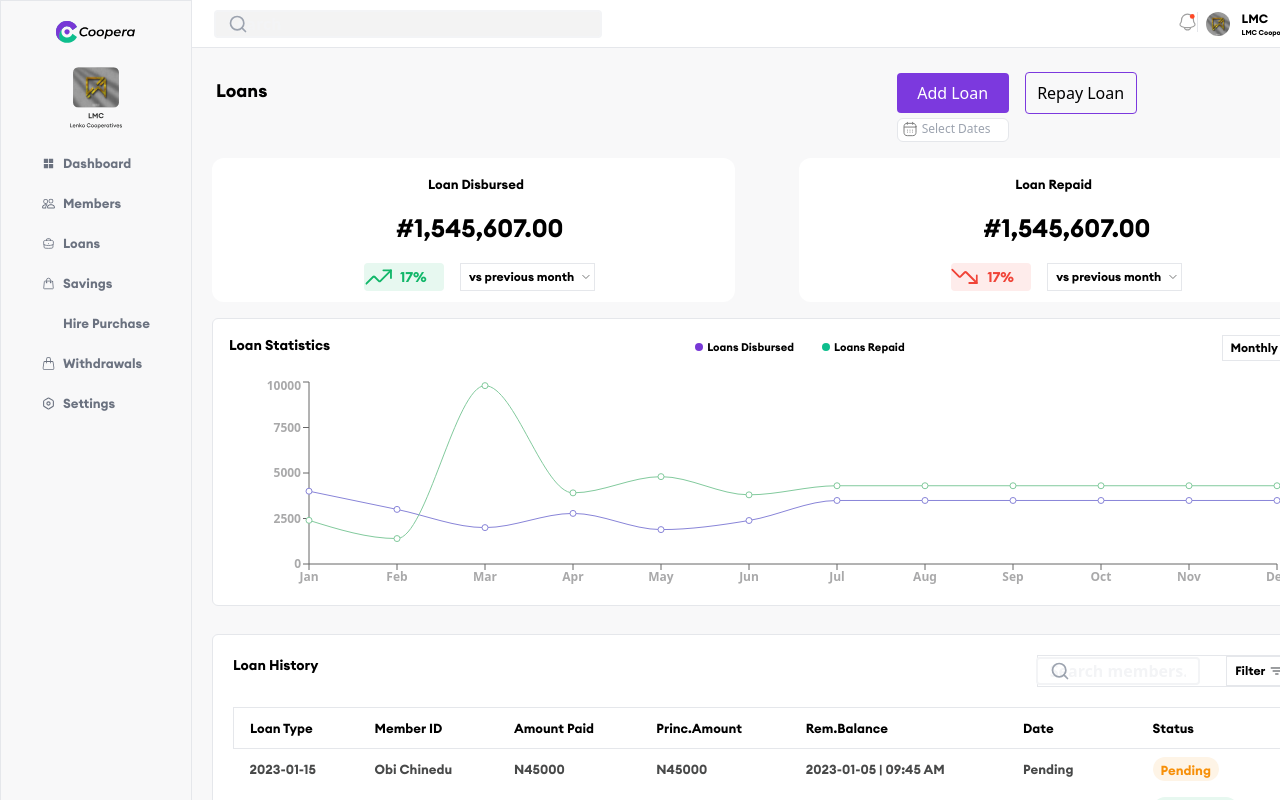
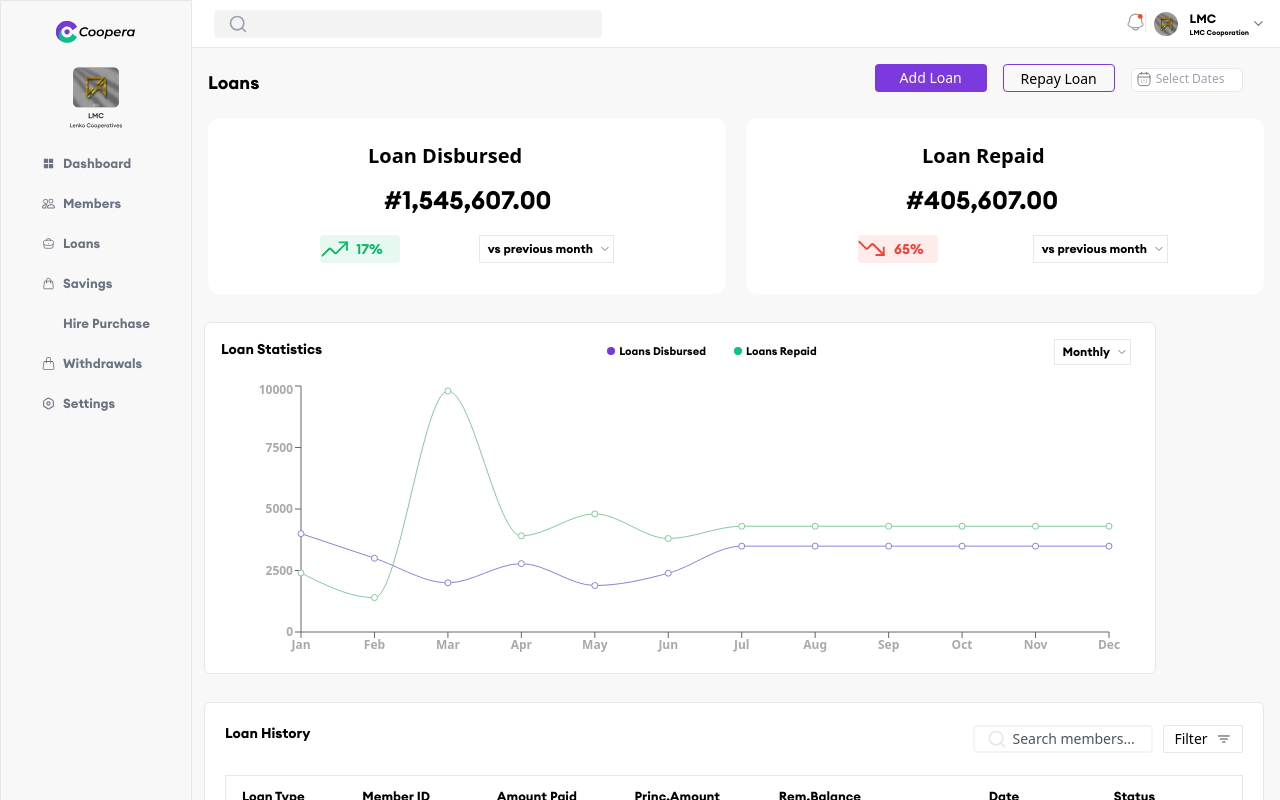
Before and after one commit to CooperaApp/coopera-Frontend, a React (Vite) app: page /loan in a window 1280 px wide. Shown: the top 800 px of the page. Built offline with nearby package versions, Linux system fonts and the light colour scheme; some icons are missing.

Commit message:
Merge Complete

```diff
--- a/src/pages/authorization/Loan.jsx
+++ b/src/pages/authorization/Loan.jsx
@@ -5,8 +5,8 @@ import LoanBody from "../body/LoanBody";
 function Loan() {
   return (
     <div
-      className="flex flex-row bg-white-100 overview-x-hidden"
-      style={{ backgroundColor: "#F8F8F9", overflowX: "hidden"}}
+      className="flex flex-row bg-white-100 overview-x-auto"
+      style={{ backgroundColor: "#F8F8F9"}}
     >
       <div>
         <SideBar />
--- a/src/pages/authorization/Savings.jsx
+++ b/src/pages/authorization/Savings.jsx
@@ -50,7 +50,7 @@ const Savings = () => {
 
       <div className="w-full h-full">
         <TopNav />
-        <div className=" flex justify-between mx-4 mt-5 mb-5">
+        <div className=" flex justify-between mx-4 mt-2 mb-2">
           <div className="dashboard-header">Savings</div>
 
           <div className="flex gap-2">
--- a/src/pages/body/HiredPurchaseBody.jsx
+++ b/src/pages/body/HiredPurchaseBody.jsx
@@ -13,7 +13,7 @@ import "../../styles/HiredPurchaseBody.css";
 const HiredPurchaseBody = () => {
   return (
     <div className="h-full  overflow-y-hidden">
-      <div className="flex mt-2 mb-2 ml-4 mr-8">
+      <div className="flex mt-2 mb-2  ml-4 mr-8">
         <div className="dashboard-header">Hire Purchase</div>
 
         <div className="flex flex-row justify-between">
--- a/src/pages/body/LoanBody.jsx
+++ b/src/pages/body/LoanBody.jsx
@@ -1,31 +1,38 @@
 import LoanCards from "../molecule/LoanCards";
 import ReLineChart from "../molecule/reLineChart";
-import sort from "../../assets/images/svg/sort.svg";
+// import sort from "../../assets/images/svg/sort.svg";
 import { LuSearch } from "react-icons/lu";
 import LoanTable from "../molecule/LoanTable";
 import CustomDatePicker from "../molecule/CustomDatePicker";
-
+import Filter from "../../assets/images/svg/Filter.svg";
 
 function LoanBody() {
   return (
-    <div className="p-2 overview-y-scroll">
+    <div className="overview-y-scroll">
       <div className="flex flex-shrink-0 justify-between w-5/6 p-2 m-2">
         <div className="dashboard-header">Loans</div>
-        <div className="loanHeader-buttons">
+
+        <div className="flex -mr-40">
+          <div>
             <button
-            className="mr-4 p-2 rounded w-28 "
+              className="mr-4 p-1 rounded w-28 h-7 text-sm "
               style={{ background: "#7C39DE", color: "white" }}
             >
               Add Loan
             </button>
+          </div>
+
+          <div>
             <button
-            className=" p-2 rounded w-28 "
+              className="p-1 rounded w-28 cursor-pointer text-sm h-7"
               style={{ border: "solid 1pt #7C39DE" }}
             >
               Repay Loan
             </button>
-          <div >
-            <CustomDatePicker/>
+          </div>
+
+          <div className="ml-4">
+            <CustomDatePicker />
           </div>
         </div>
       </div>
@@ -42,22 +49,22 @@ function LoanBody() {
             <p className="heading">Loan History</p>
           </div>
 
-          <div className="border flex justify-between">
-            <div className="w-full max-w-md relative flex items-center text-gray-400 focus-within:text-gray-600">
-              <LuSearch className="w-5 h-5 absolute ml-3 pointer-events-none mr-2" />
+          <div className="flex  justify-between">
+            <div className=" relative flex items-center text-gray-200 focus-within:text-gray-400">
+              <LuSearch className="w-5 h-5 absolute ml-3 pointer-events-none" />
               <input
                 type="text"
                 name="search"
-                placeholder="Search members..."
+                placeholder="       Search members..."
                 autoComplete="off"
                 aria-label="Search"
-                className="search-bar pr-3 pl-10 py-2 font-semibold h-8 w-40 placeholder-gray-100 text-blue rounded-sm border-none ring-2 ring-gray-100 focus:ring-gray-500 focus:ring-2"
+                className="search-bar  pr-3 pl-10 py-2 font-normal text-sm h-8 w-44 placeholder-gray-600  rounded-sm border-none ring-2 ring-gray-100 focus:ring-gray-500 focus:ring-2"
                 style={{ backgroundColor: "#FFFFFF" }}
               />
             </div>
-            <div className="border items-center justify-center flex ml-3 p-2">
-              <p className="previous-month-styling ml-2">Filter</p>
-              <img src={sort} alt="No Img" className="w-4 h-4 ml-1 mt-0" />
+            <div className="border items-center justify-center flex ml-3 h-7 w-20 mt-0.5 rounded-sm">
+              <p className="font-normal text-sm ">Filter</p>
+              <img src={Filter} alt="No Img" className="w-4 h-4 ml-2 mt-0" />
             </div>
           </div>
         </div>
--- a/src/pages/molecule/LoanCards.jsx
+++ b/src/pages/molecule/LoanCards.jsx
@@ -1,11 +1,85 @@
-import React from "react";
 import RedArrow from "../../assets/images/svg/Red-Arrow.svg";
 import GreenArrow from "../../assets/images/svg/Green-Arrow.svg";
 import ArrowOptions from "../../assets/images/svg/Arrow-Options.svg";
 
 function LoanCards() {
   return (
-    <div>
+    <div className="flex space-x-5 mr-4 mb-7 ">
+      <div className="bg-white ml-4 p-4 w-1/2 h-44 rounded-xl ">
+        <div className="h-32 p-0 mt-2">
+          <div className="p-0 flex justify-between mb-2">
+            <div className="">
+              <p className="text-xl font-semibold ml-36">Loan Disbursed</p>
+              <p className="mt-3 w-full card-amount ml-40">#1,545,607.00</p>
+            </div>
+          </div>
+          <div className="justify-between mt-4 flex h-7">
+            <div
+              className="flex ml-24 rounded h-full w-20"
+              style={{ backgroundColor: "#E7F8F0" }}
+            >
+              <img src={GreenArrow} alt="No Img" className="" />
+              <p
+                className="percentage-figure pl-2 mt-0.5"
+                style={{ color: "#12B76A" }}
+              >
+                17%
+              </p>
+            </div>
+            <div className="items-center justify-center h-full flex border h-4 w-30 mr-24">
+              <p className="previous-month-styling ml-2">vs previous month</p>
+              <img
+                src={ArrowOptions}
+                alt="No Img"
+                className="w-4 h-4 ml-1 mt-0"
+              />
+            </div>
+          </div>
+        </div>
+      </div>
+
+      <div className="bg-white p-4 w-1/2 h-44 rounded-xl ">
+        <div className="h-32  p-0 mt-2">
+          <div className="p-0 flex justify-between mb-2">
+            <div>
+              <p className="text-xl font-semibold ml-40">
+                Loan Repaid
+              </p>
+              <p className="mt-3 w-full card-amount ml-36">#405,607.00</p>
+            </div>
+          </div>
+          <div className="justify-between mt-4 flex h-7">
+            <div
+              className="flex ml-24 rounded h-full w-20"
+              style={{ backgroundColor: "#FEECEB" }}
+            >
+              <img src={RedArrow} alt="No Img" className="" />
+              <p
+                className="percentage-figure pl-2 mt-0.5"
+                style={{ color: "#F04438" }}
+              >
+                65%
+              </p>
+            </div>
+            <div className="items-center justify-center h-full flex border h-4 w-30 mr-20">
+              <p className="previous-month-styling ml-2">vs previous month</p>
+              <img
+                src={ArrowOptions}
+                alt="No Img"
+                className="w-4 h-4 ml-1 mt-0"
+              />
+            </div>
+          </div>
+        </div>
+      </div>
+    </div>
+  );
+}
+
+export default LoanCards;
+
+{
+  /* <div>
       <div className="flex">
         <div className="bg-white p-3 w-2/2 h-36 rounded-xl ml-3 mr-8 pl-14  items-center">
           <div className="h-32  p-0 ">
@@ -85,8 +159,5 @@ function LoanCards() {
           </div>
         </div>
       </div>
-    </div>
-  );
+    </div> */
 }
-
-export default LoanCards;
--- a/src/pages/molecule/ReLineChart.jsx
+++ b/src/pages/molecule/ReLineChart.jsx
@@ -157,8 +157,10 @@ import {
 
 const ReLineChart = () => {
   return (
-
-        <div className="  overview-x-hidden ml-3   mt-4 rounded-xl" style={{height:'18rem', width:'69.5rem'}}>
+    <div
+      className="  overview-x-hidden ml-3   mt-4 rounded-xl"
+      style={{ height: "22rem", width: "59.5rem" }}
+    >
       <div className="border p-4 bg-white h-full rounded-md w-1/2.2 overview-x-hidden ">
         <div className="justify-between flex">
           <p className="heading">Loan Statistics</p>
@@ -199,14 +201,21 @@ import {
               }}
             >
               {/* <CartesianGrid strokeDasharray="3 3" /> */}
-                  <XAxis dataKey="name"
+              <XAxis
+                dataKey="name"
                 tick={{
-                      fontSize: 12, fill: "#A9A9AA", fontWeight: "700" ,
-                    }} />
+                  fontSize: 12,
+                  fill: "#A9A9AA",
+                  fontWeight: "700",
+                }}
+              />
               <YAxis
                 tick={{
-                      fontSize: 12, fill: "#A9A9AA", fontWeight: "700" ,
-                    }} />
+                  fontSize: 12,
+                  fill: "#A9A9AA",
+                  fontWeight: "700",
+                }}
+              />
               <Tooltip />
               <Line
                 type="monotone"
@@ -219,9 +228,7 @@ import {
           </ResponsiveContainer>
         </div>
       </div>
-
     </div>
-
   );
 };
 
```
Lines whose indentation alone changed are shown as unchanged.
